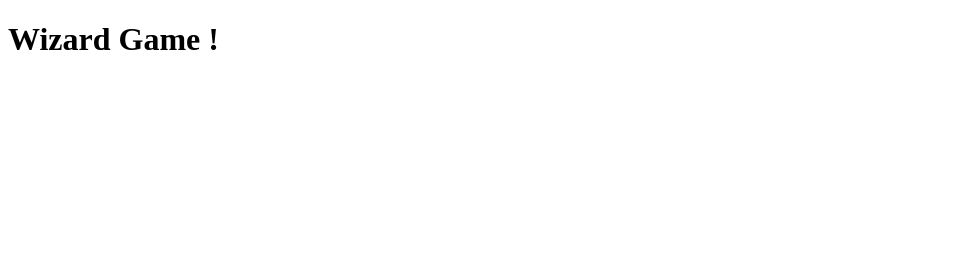
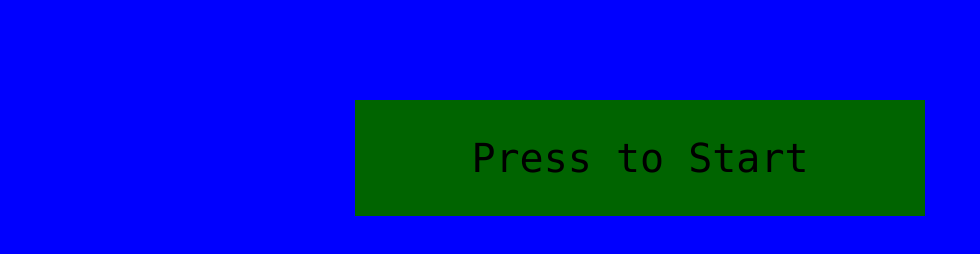
Before and after one commit to danishamov/Wizard-Game, a plain HTML site: page src/index.html in a window 1280 px wide. Shown: the whole page, without its empty margins (0-980 px from the left). Drawn offline with Linux system fonts and the light colour scheme.

Commit message:
add start screen

```diff
--- a/src/css/style.css
+++ b/src/css/style.css
@@ -0,0 +1,24 @@
+body {
+  font-family: Consolas;
+  margin: 0;
+}
+.game {
+  background-color: blue;
+  width: 100vw;
+  height: 100vh;
+}
+.start-screen {
+  text-align: center;
+  padding: 35px;
+  font-size: 40px;
+  background-color: darkgreen;
+  width: 500px;
+  position: absolute;
+  left: 50%;
+  top: 100px;
+  transform: translate(-50%);
+}
+.start-screen:hover {
+  background-color: orange;
+  cursor: pointer;
+}
--- a/src/index.html
+++ b/src/index.html
@@ -3,12 +3,14 @@
   <head>
     <meta charset="UTF-8" />
     <meta name="viewport" content="width=device-width, initial-scale=1.0" />
-    <link rel="stylesheet" href="./css/style.css" />
+    <link rel="stylesheet" href="css/style.css" />
     <title>JS Advanced Wizard</title>
   </head>
   <body>
-    <h1>Wizard Game !</h1>
+    <div class="game">
+      <div class="start-screen">Press to Start</div>
+    </div>
 
-    <script crc="/js/main.js"></script>
+    <script src="./js/main.js"></script>
   </body>
 </html>
```
